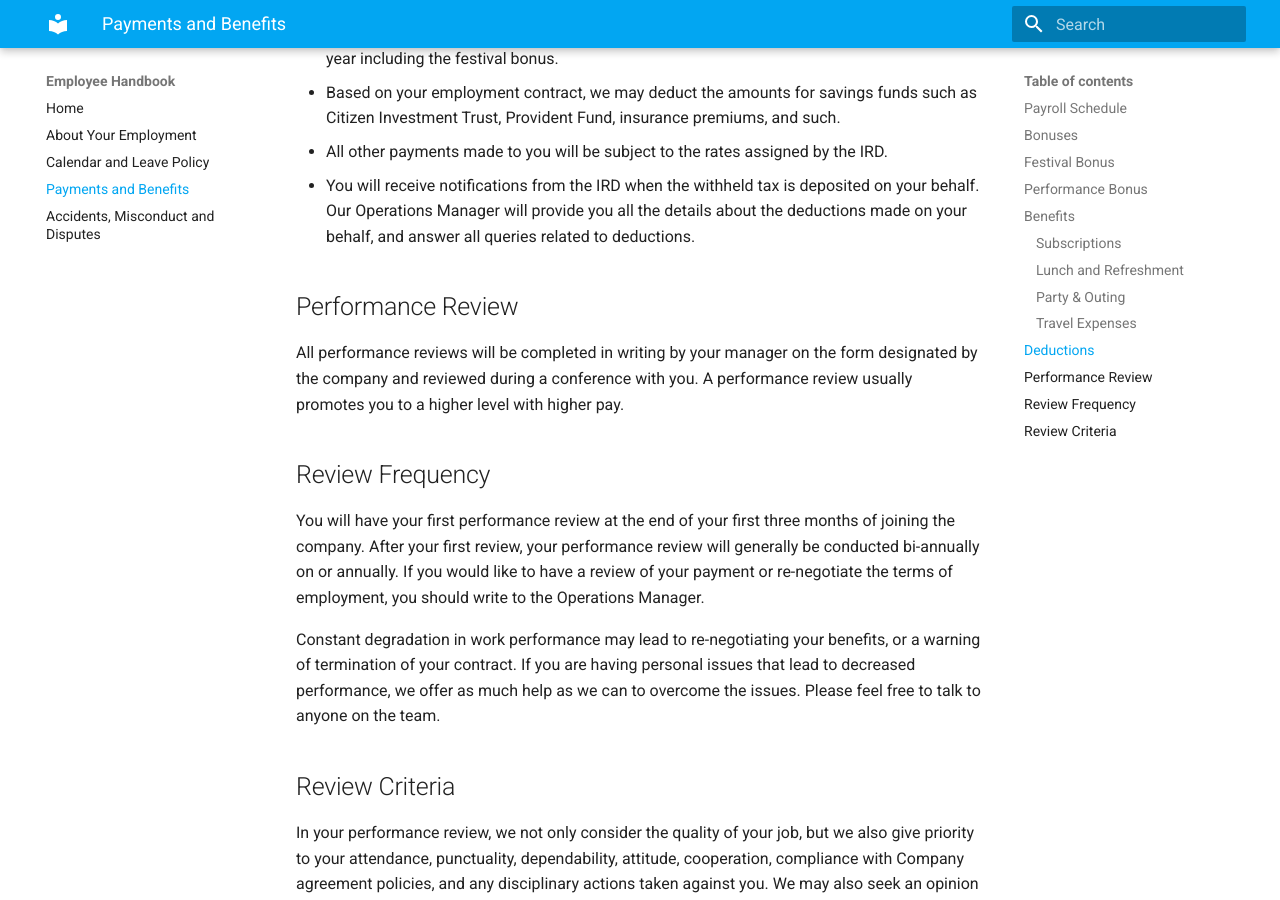
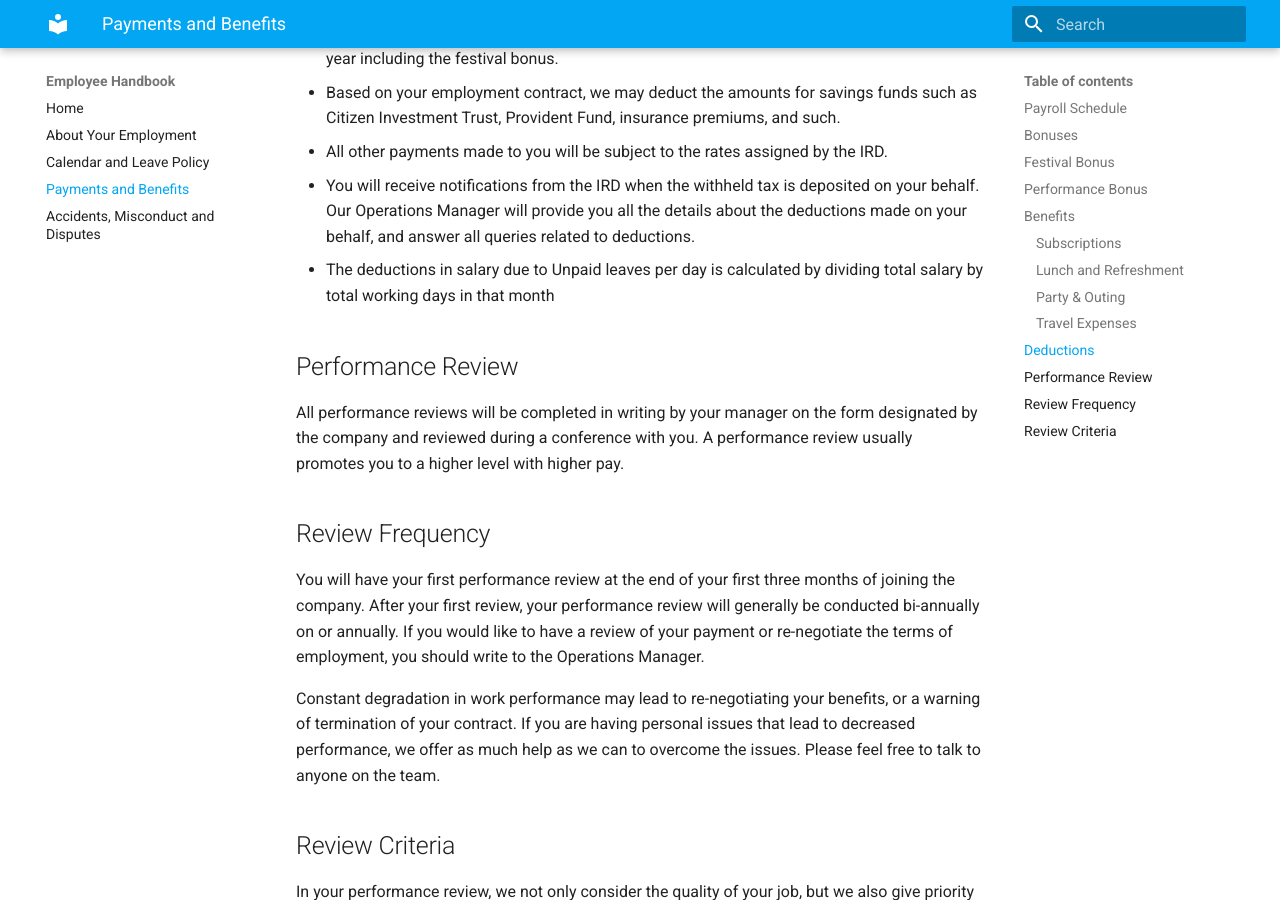
Before and after one commit to skybaseinnovations/employee-handbook, an MkDocs documentation site: the page built from docs/payment.md, in a window 1280 px wide and 900 px high, scrolled down 2487 px. Built offline with MkDocs 1.6.1 and Material for MkDocs 9.7.7, drawn with Linux system fonts in a browser that asks for light colours.

Commit message:
Update payment.md

```diff
--- a/docs/payment.md
+++ b/docs/payment.md
@@ -48,6 +48,7 @@ The company will withhold the following from your paycheck:
 - All other payments made to you will be subject to the rates assigned by the IRD.
 - You will receive notifications from the IRD when the withheld tax is deposited on your behalf.
 Our Operations Manager will provide you all the details about the deductions made on your behalf, and answer all queries related to deductions.
+- The deductions in salary due to Unpaid leaves per day is calculated by dividing total salary by total working days in that month
 
 ## Performance Review
 All performance reviews will be completed in writing by your manager on the form designated by the company and reviewed during a conference with you. A performance review usually promotes you to a higher level with higher pay.
```
